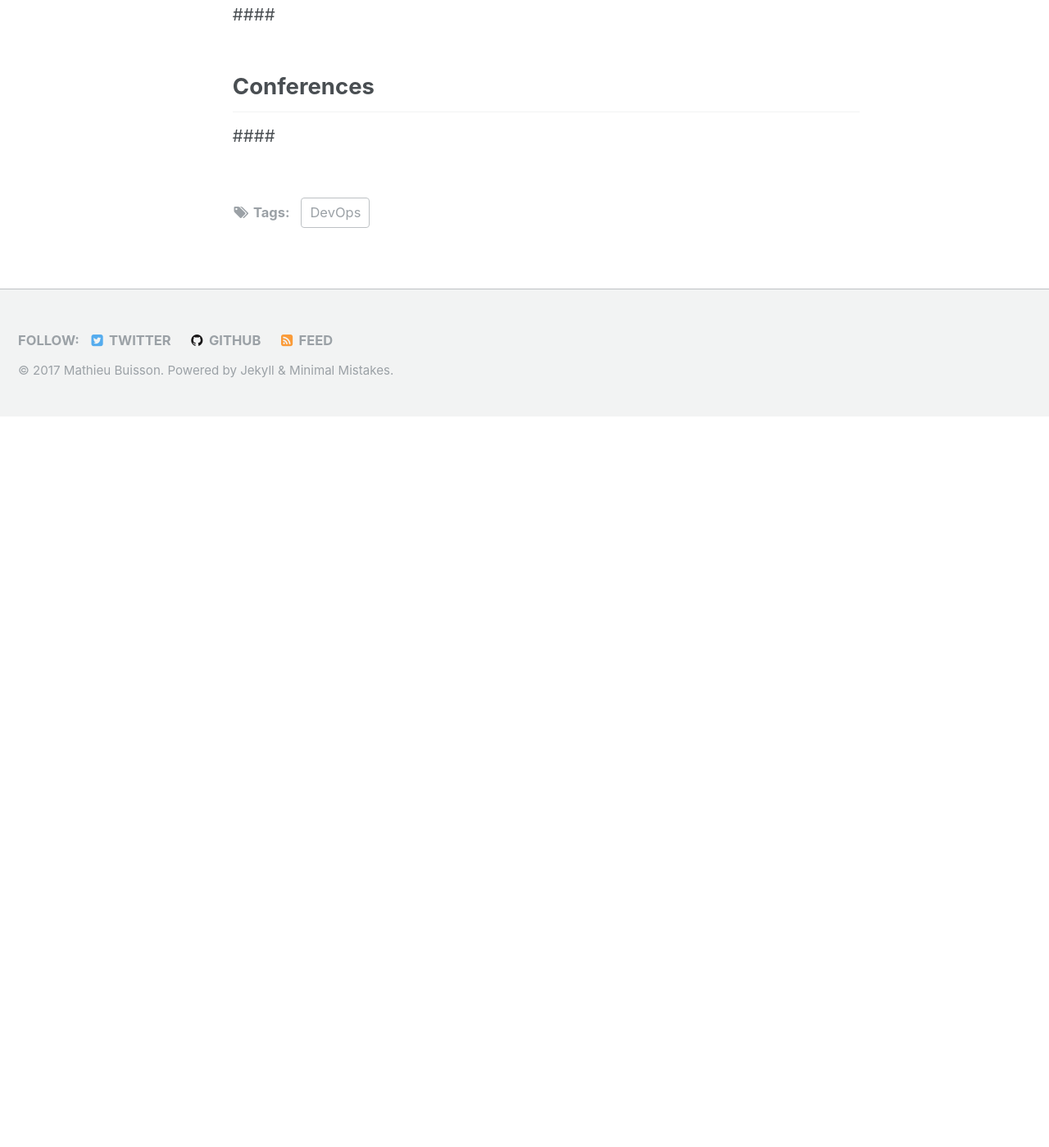
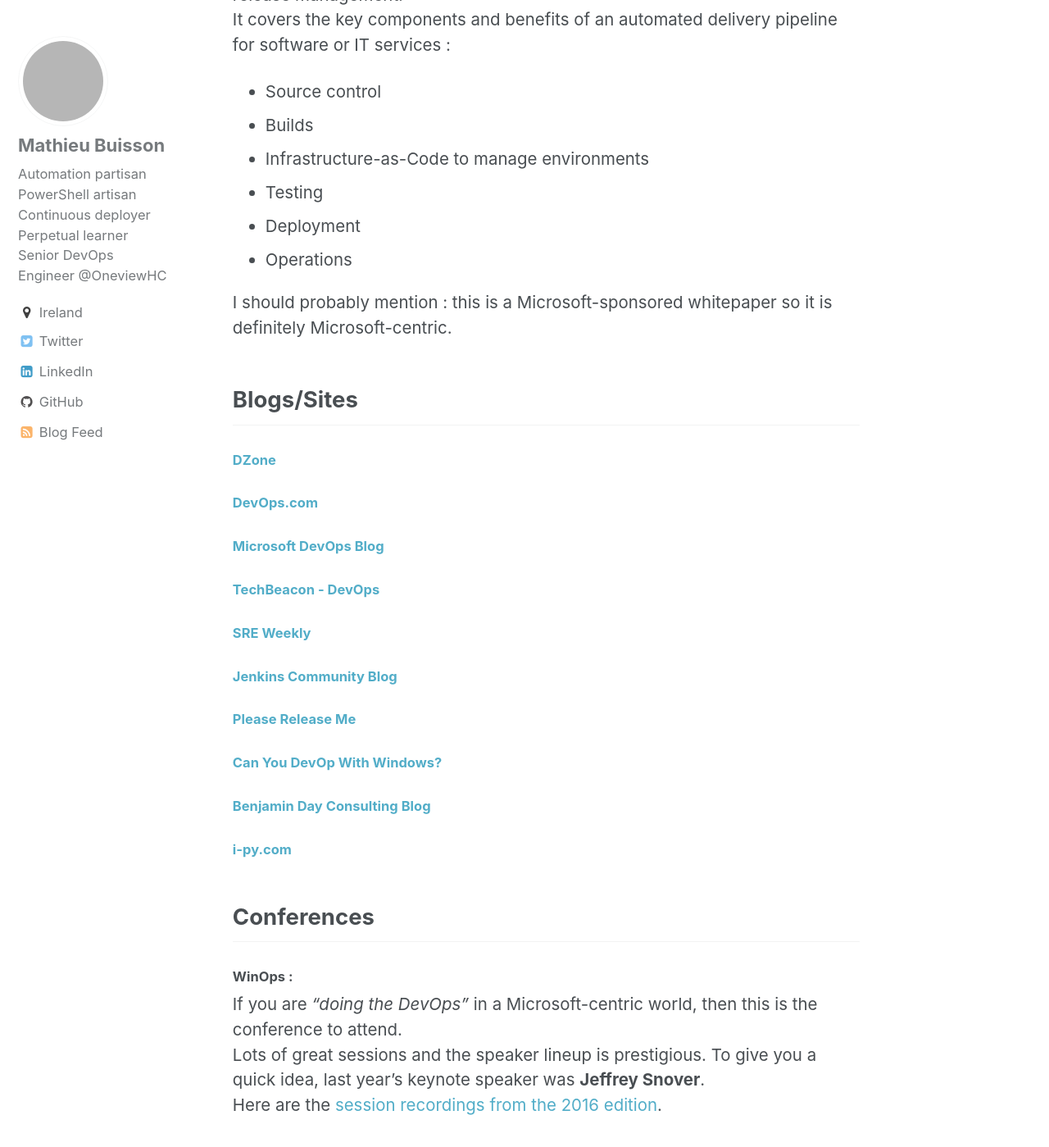
Before and after one commit to MathieuBuisson/MathieuBuisson.github.io, a Jekyll site: the page built from _pages/devops-resources.md, in a window 1280 px wide and 1400 px high, scrolled down 2168 px. Shown: the whole window at 82% size. Built offline with Jekyll 4.4.1, drawn with Linux system fonts in a browser that asks for light colours; before the commit the page ends 2676 px from its top, so only the background shows below that; some of the changed text lies outside the part shown; grey boxes are pictures that could not be loaded.

Commit message:
Add the DevOps Resources page

```diff
--- a/_pages/devops-resources.md
+++ b/_pages/devops-resources.md
@@ -43,10 +43,43 @@ Very basically, it consists in (among other things) putting engineers with a sof
 Sounds scary ? Well, not every company can really do this because not every company is **Google**.
 But still, this is a fascinating read and the underlying principles are definitely inspiring.
 
+#### [The Release Pipeline Model Whitepaper](http://aka.ms/thereleasepipelinemodelpdf) :
+This 43 pages whitepaper is a very approachable, high-level view of modern release management.
+It covers the key components and benefits of an automated delivery pipeline for software or IT services :
+  - Source control
+  - Builds
+  - Infrastructure-as-Code to manage environments
+  - Testing
+  - Deployment
+  - Operations
+
+I should probably mention : this is a Microsoft-sponsored whitepaper so it is definitely Microsoft-centric.
+
 ## Blogs/Sites
 
-####
+#### [DZone](https://dzone.com/)
+
+#### [DevOps.com](https://devops.com/)
+
+#### [Microsoft DevOps Blog](https://blogs.msdn.microsoft.com/devops/)
+
+#### [TechBeacon - DevOps](https://techbeacon.com/devops)
+
+#### [SRE Weekly](https://sreweekly.com/)
+
+#### [Jenkins Community Blog](https://jenkins.io/node/)
+
+#### [Please Release Me](https://pleasereleaseme.net/)
+
+#### [Can You DevOp With Windows?](https://stevenmurawski.com/)
+
+#### [Benjamin Day Consulting Blog](https://www.benday.com/blog/)
+
+#### [i-py.com](https://i-py.com/)
 
 ## Conferences
 
-####
+#### WinOps :
+If you are <em>"doing the DevOps"</em> in a Microsoft-centric world, then this is the conference to attend.
+Lots of great sessions and the speaker lineup is prestigious. To give you a quick idea, last year's keynote speaker was **Jeffrey Snover**.
+Here are the [session recordings from the 2016 edition](https://www.youtube.com/playlist?list=PLh-Ebab4Y6Lh09SnM63euerPW0-pauO7k).
```
